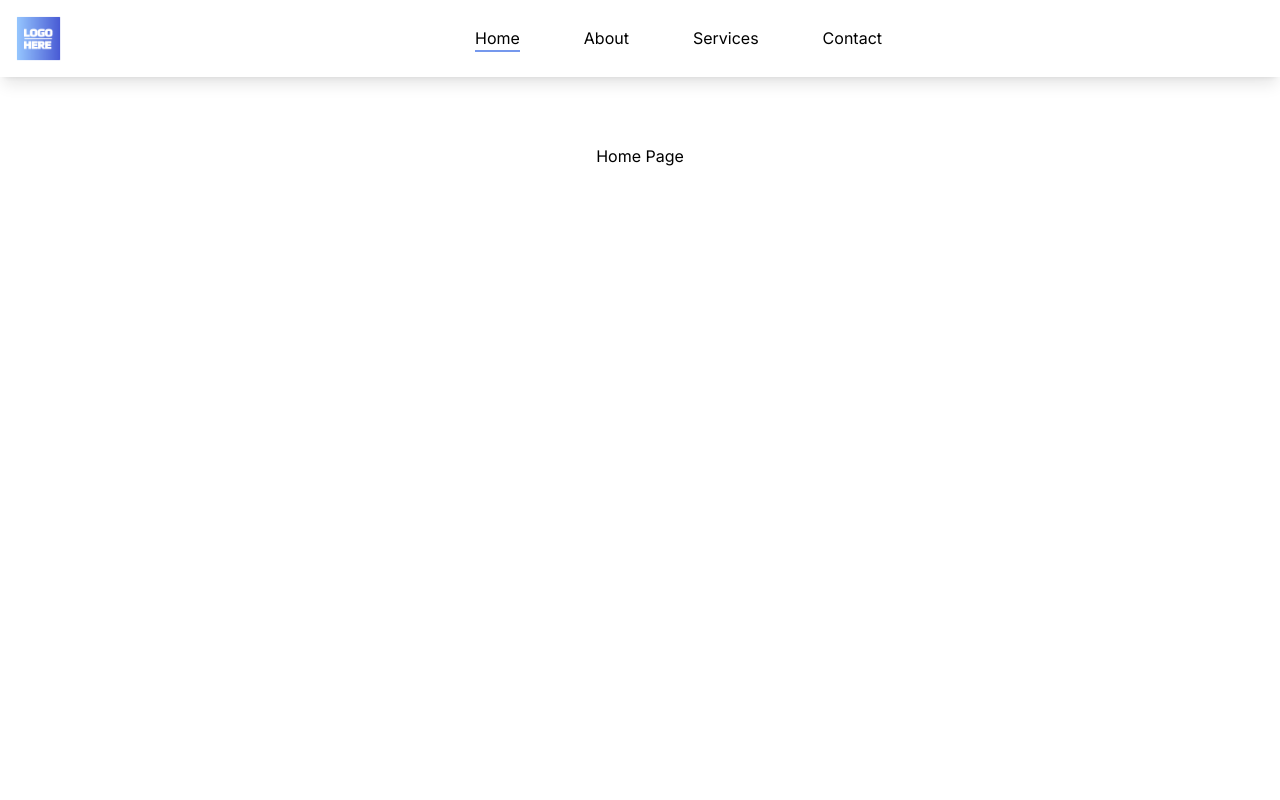
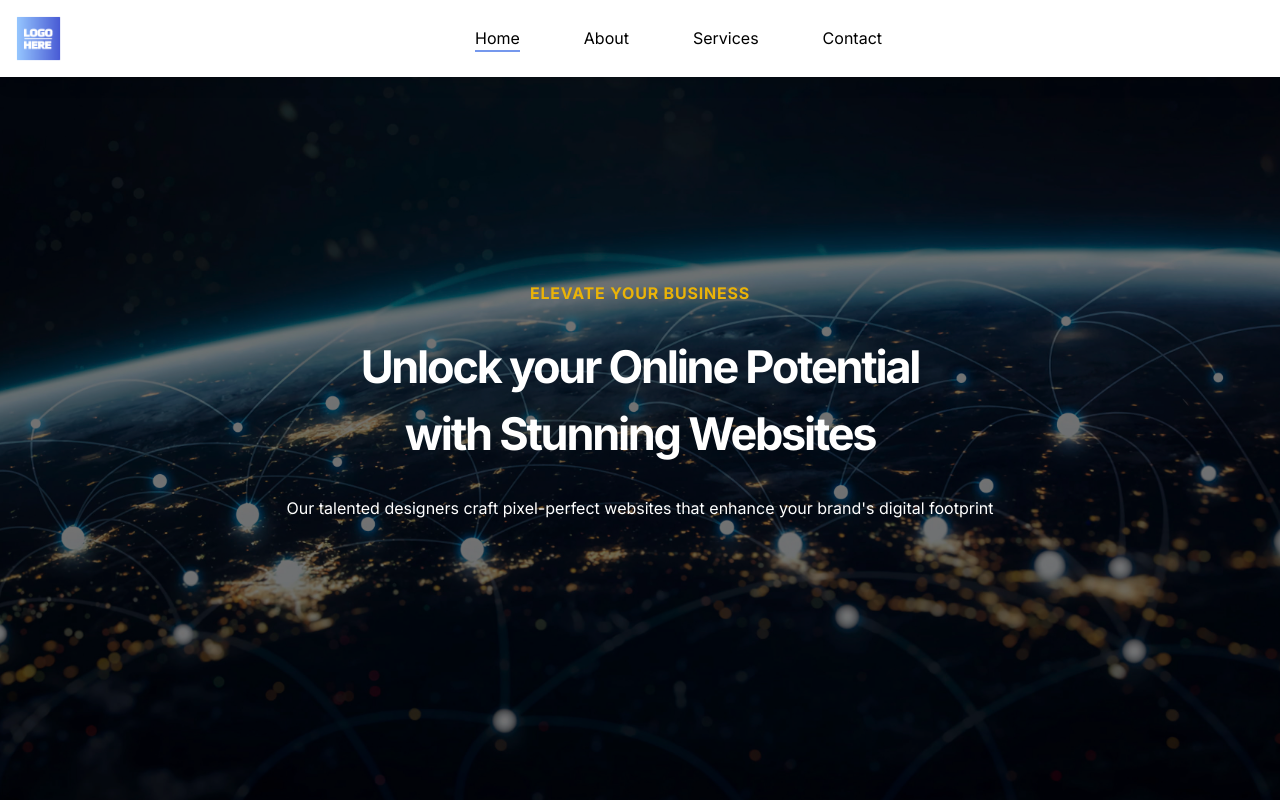
Before and after one commit to dna-projects/web-design-template, a Next.js app: page / in a window 1280 px wide. Shown: the top 800 px of the page. Built offline with nearby package versions, Linux system fonts and the light colour scheme.

Commit message:
Landing page image and content.

```diff
--- a/app/page.tsx
+++ b/app/page.tsx
@@ -6,8 +6,21 @@ export default function Home() {
   return (
     <>
       <Navbar />
-      <main className="flex min-h-screen flex-col items-center justify-between p-36">
-        <h1>Home Page</h1>
+      <main className='flex flex-col min-h-screen'>
+
+        {/* Landing image and content */}
+        <div className='landing-image flex justify-center relative w-full h-screen'>
+          <div className='flex justify-center absolute bg-black opacity-55 w-full h-full'></div>
+          <div className='flex flex-col self-center items-center z-20 px-5'>
+            <div className='text-center text-yellow-500 font-bold tracking-wider'>ELEVATE YOUR BUSINESS</div>
+            <h1 className='text-center text-[35px] text-white font-bold tracking-tighter max-w-[600px] mt-7 md:text-[45px]'>Unlock your Online Potential with Stunning Websites</h1>
+            <p className='text-center text-white  mt-7'>Our talented designers craft pixel-perfect websites that enhance your brand's digital footprint</p>
+          </div>
+        </div>
+
+        {/* About section */}
+        <div className='bg-white w-full h-[700px] text-center mt-20'>About Us</div>
+
       </main>
       <Footer />
     </>
--- a/styles/globals.css
+++ b/styles/globals.css
@@ -5,3 +5,9 @@
 body {
   margin: 0;
 }
+
+.landing-image {
+  background-image: url('/banner-background7.jpg');
+  background-size: cover;
+  background-position: center;
+}
```
Also changed, not shown: public/banner-background7.jpg (added).
